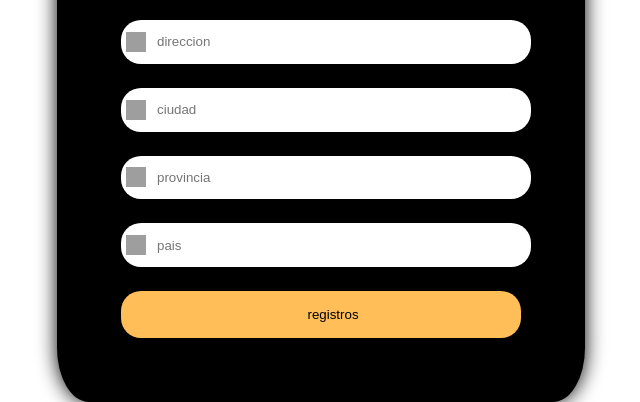
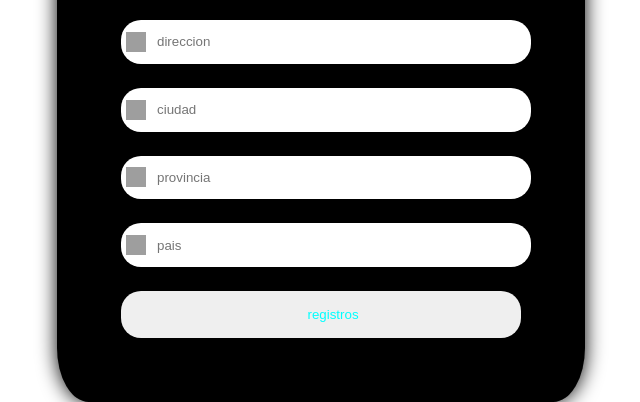
Before and after one commit to SamuelCb123/Proyecto-Banco, a PHP site: page /registro.php in a window 1280 px wide. Shown: the part 623-1025 px from the top of the page, without its empty margins (319-959 px from the left). Run offline with PHP 8.4, Linux system fonts and the light colour scheme; grey boxes are pictures that could not be loaded.

Commit message:
cambiar de color boton

```diff
--- a/SASS/css/styles.css
+++ b/SASS/css/styles.css
@@ -91,7 +91,7 @@ input {
 }
 
 .btn {
-  background-color: #FFBE58;
+  color: aqua;
 }
 
 @media screen and (max-width: 600px) {
--- a/SASS/scss/components/formulario.scss
+++ b/SASS/scss/components/formulario.scss
@@ -46,9 +46,8 @@ input {
     transform: translateY(-50%);
 }
 
-.btn {
-    background-color: #FFBE58;
-
+.btn{
+    color: aqua;
 }
 
 
```
